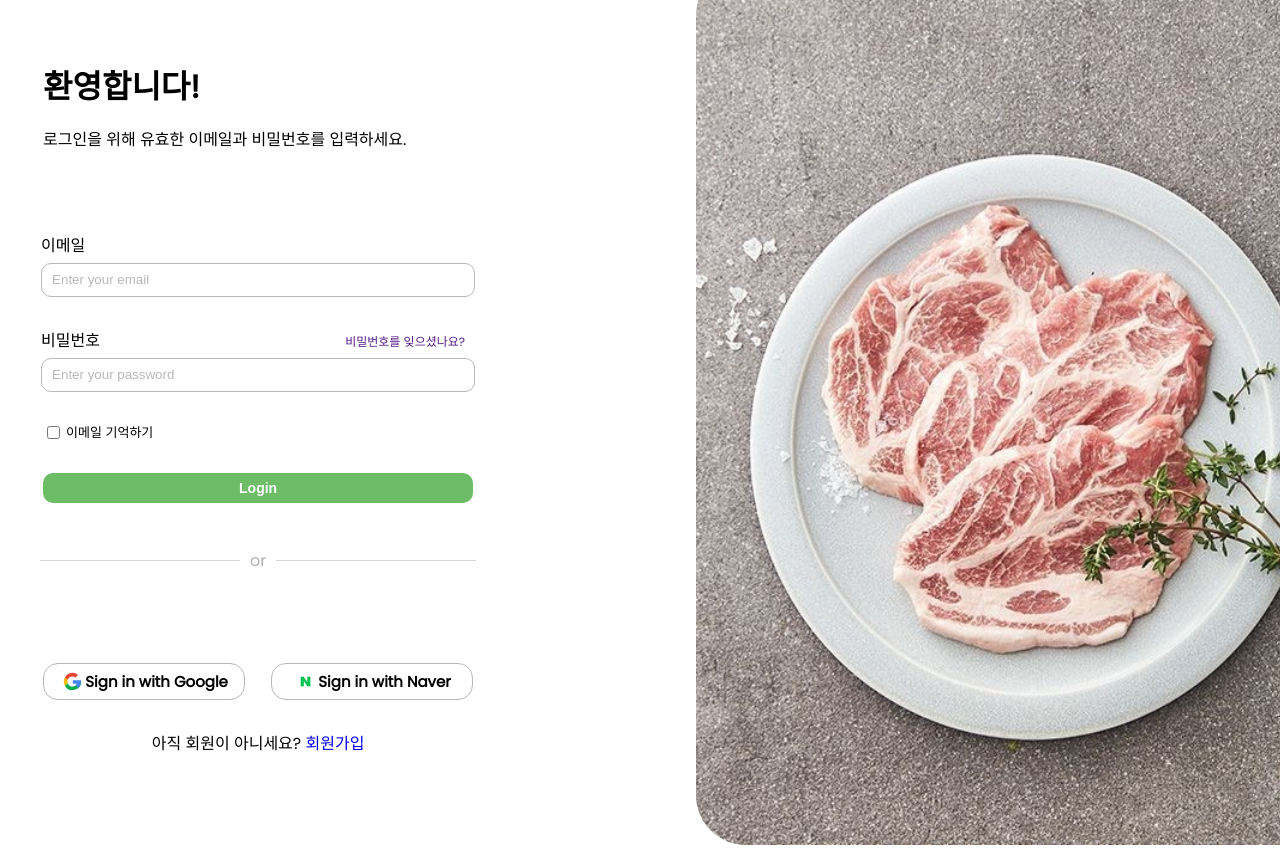
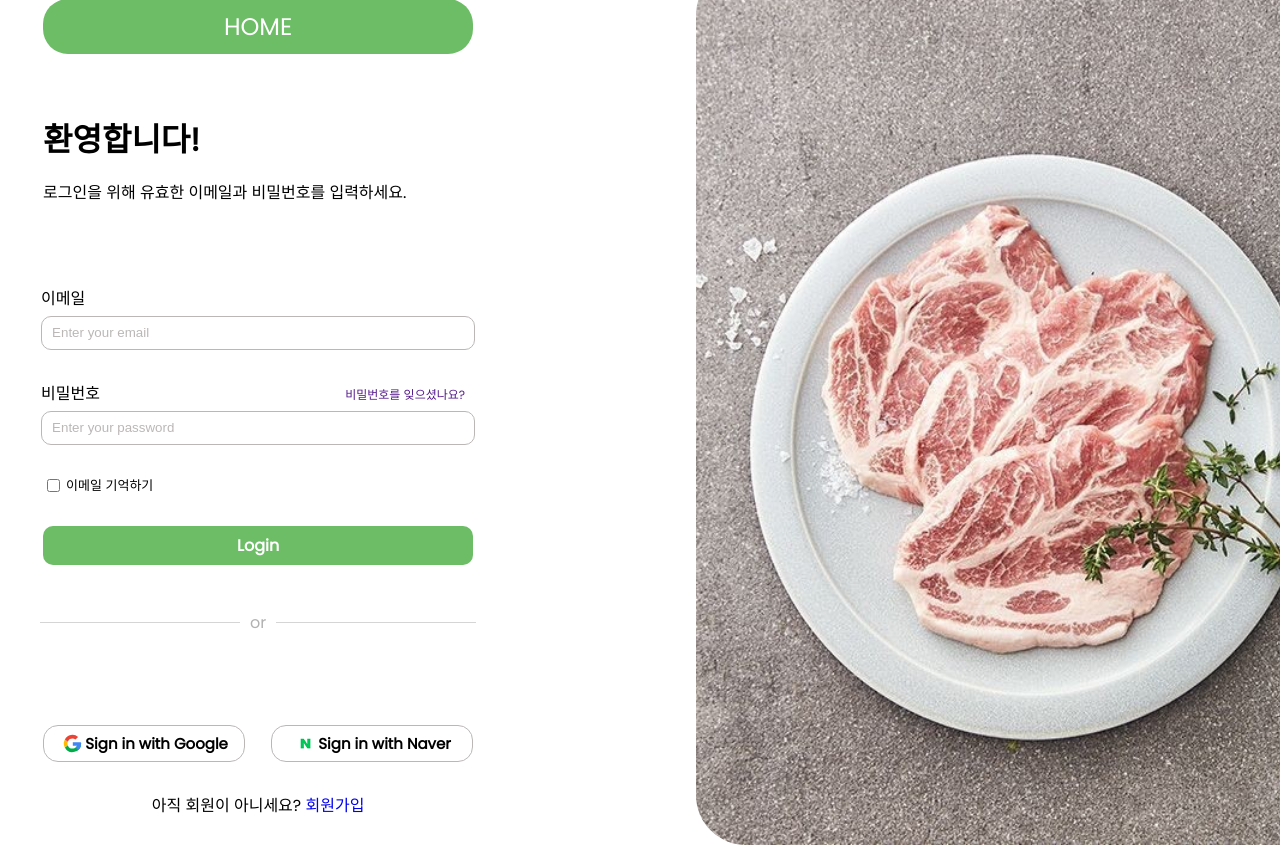
Before and after one commit to Woni1010011/KDT-Hackathon, a Django app: template P_Ndjango/account_app/templates/registration/login.html in a window 1280 px wide; the page is wider, and only the part inside the window is pictured. Run offline with Django 4.2, Linux system fonts and the light colour scheme; the template is opened without the code that fills it, so the values that code supplies are empty.

Commit message:
[Add] main page

```diff
--- a/P_Ndjango/account_app/static/css/login.css
+++ b/P_Ndjango/account_app/static/css/login.css
@@ -16,6 +16,21 @@
     align-items: center;
     height: 100vh;
     margin: 0 auto;
+}
+
+.return_main{
+    background-color: rgb(108, 189, 102);
+    border: none;
+    border-radius: 25px;
+    text-align: center;
+    text-decoration: none;
+    width: 430px;
+    padding-top: 10px;
+    padding-bottom: 10px;
+    margin-bottom: 60px;
+    color: #fff;
+    font-size: 24px;
+    text-decoration: none;
 }
 
 /* text */
@@ -53,10 +68,14 @@
     color: #fff;
     background-color: rgb(108, 189, 102);
     width: 430px;
-    height: 30px;
     margin-top: 30px;
     font-size: 14px;
     font-weight: bolder;
+    text-decoration: none;
+    text-align: center;
+    padding-top: 7px;
+    padding-bottom: 7px;
+    font-size: 16px;
 }
 
 .social_login{
@@ -90,7 +109,8 @@
     border: solid 1px rgb(187, 183, 183);
 }
 
-.social_logo:hover, .social_btn:hover, .login-btn:hover{
+.social_logo:hover, .social_btn:hover,
+.login-btn:hover, .return_main:hover{
     background-color: #b1b1b1;
 }
 
--- a/P_Ndjango/account_app/templates/registration/login.html
+++ b/P_Ndjango/account_app/templates/registration/login.html
@@ -10,6 +10,7 @@
 <body>
     <div class='container'>
         <div class='left-content'>
+            <a class='return_main' href="{% url 'main' %}">HOME</a>
             <div class='welcome'>
                 <span class='big-text'>환영합니다!</span>
                 <span class='small-text'>로그인을 위해 유효한 이메일과 비밀번호를 입력하세요.</span>
@@ -35,9 +36,10 @@
                 <input type="checkbox" class='save-login' name='save'>
                 <label class='save-font' for="save">이메일 기억하기</label>
             </div>
-            <div>
-                <button class='login-btn' type="submit">Login</button>
-            </div>
+
+            {% comment %} 로그인 버튼 {% endcomment %}
+            <a class='login-btn' href="{% url 'main' %}">Login</a>
+
 
             {% comment %} or 구분선 {% endcomment %}
             <div class="hr-container">
--- a/P_Ndjango/account_app/urls.py
+++ b/P_Ndjango/account_app/urls.py
@@ -2,6 +2,7 @@ from django.urls import path
 from . import views
 
 urlpatterns = [
+    path('', views.main_view, name='main'),
     path('login/', views.login_view, name='login'),
     path('social_login_view/', views.social_login_view, name='social_login'),
     path('signup/', views.signup_view, name='signup'),
--- a/P_Ndjango/account_app/views.py
+++ b/P_Ndjango/account_app/views.py
@@ -1,6 +1,9 @@
 from django.contrib import auth
 from django.shortcuts import render, redirect
 # Create your views here.
+
+def main_view(request):
+    return render(request, 'account_app/main.html')
 
 def login_view(request):
     if request.method == 'POST':
```
Also changed, not shown: P_Ndjango/account_app/static/css/main.css (added, +32 -0 lines), P_Ndjango/account_app/templates/account_app/main.html (added, +27 -0 lines), P_Ndjango/account_app/static/css/style.css (deleted), P_Ndjango/account_app/static/img/NDjango.png (added), P_Ndjango/account_app/static/img/search.svg (added), P_Ndjango/account_app/static/img/voice-search.svg (added), P_Ndjango/account_app/templates/account_app/index.html (deleted).
